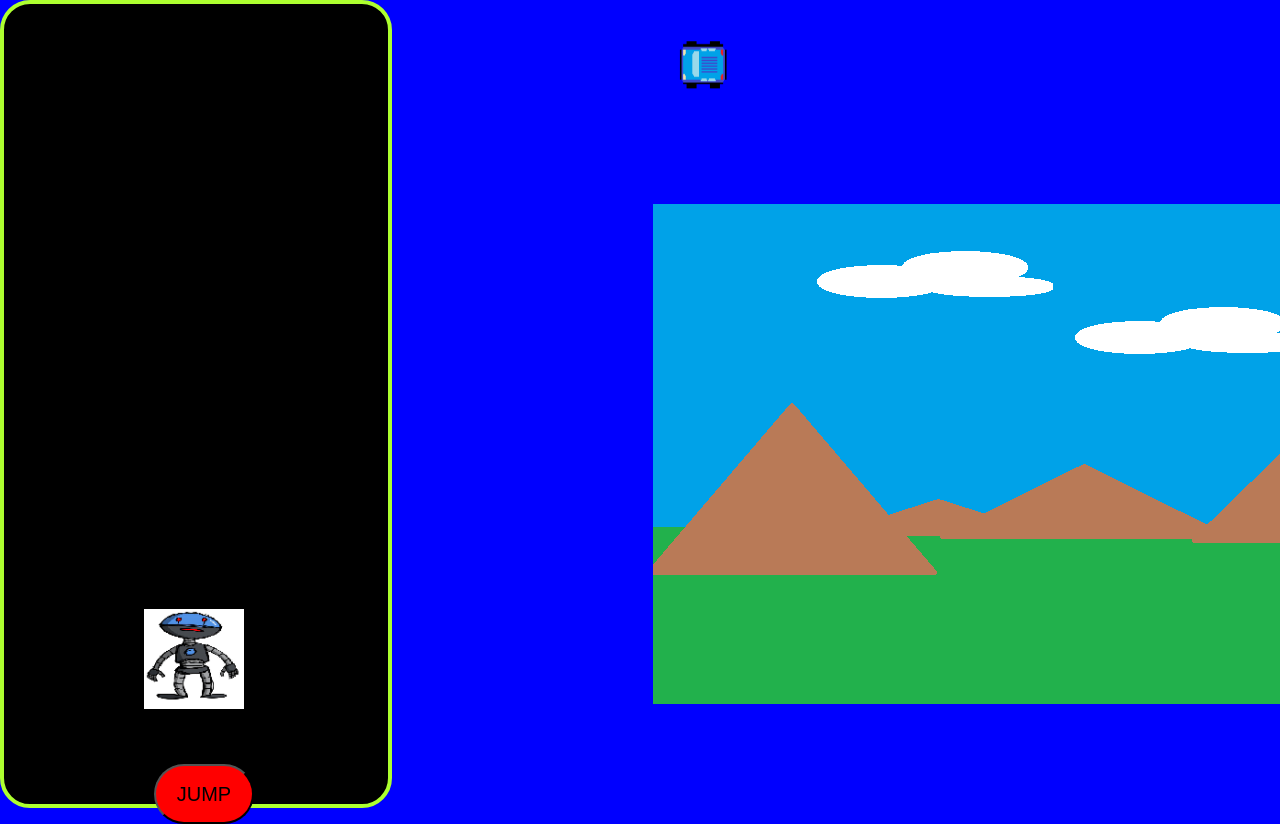
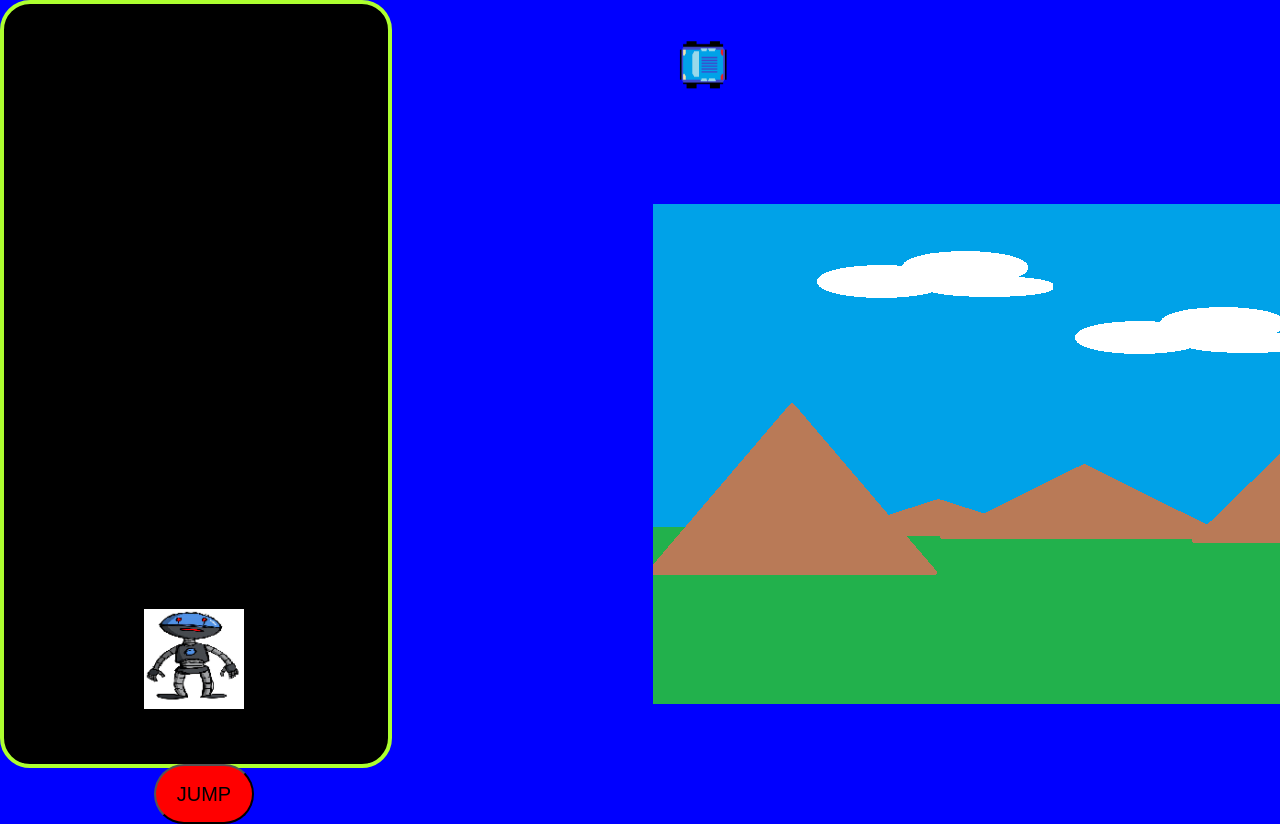
Before and after one commit to staticjoemar/CB, a plain HTML site: page index.html in a window 1280 px wide. Shown: the top 824 px of the page. Drawn offline with Linux system fonts and the light colour scheme.

Commit message:
Add files via upload

```diff
--- a/style.css
+++ b/style.css
@@ -1,6 +1,6 @@
 .gameFrame{
     background-color: black;
-    height: 800px;
+    height: 760px;
     width: 384px;
     left: 0px;
     top: 0px;
```
